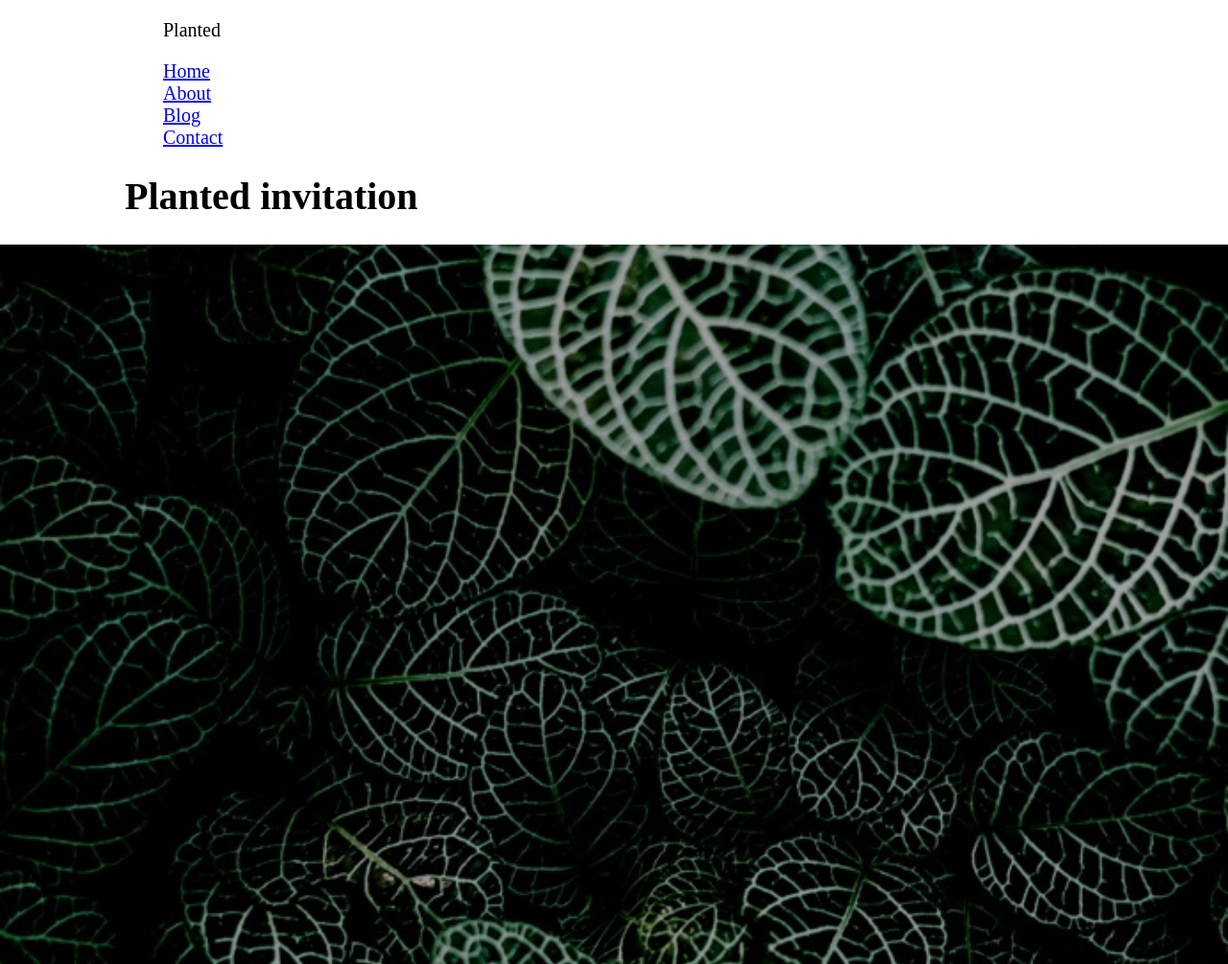
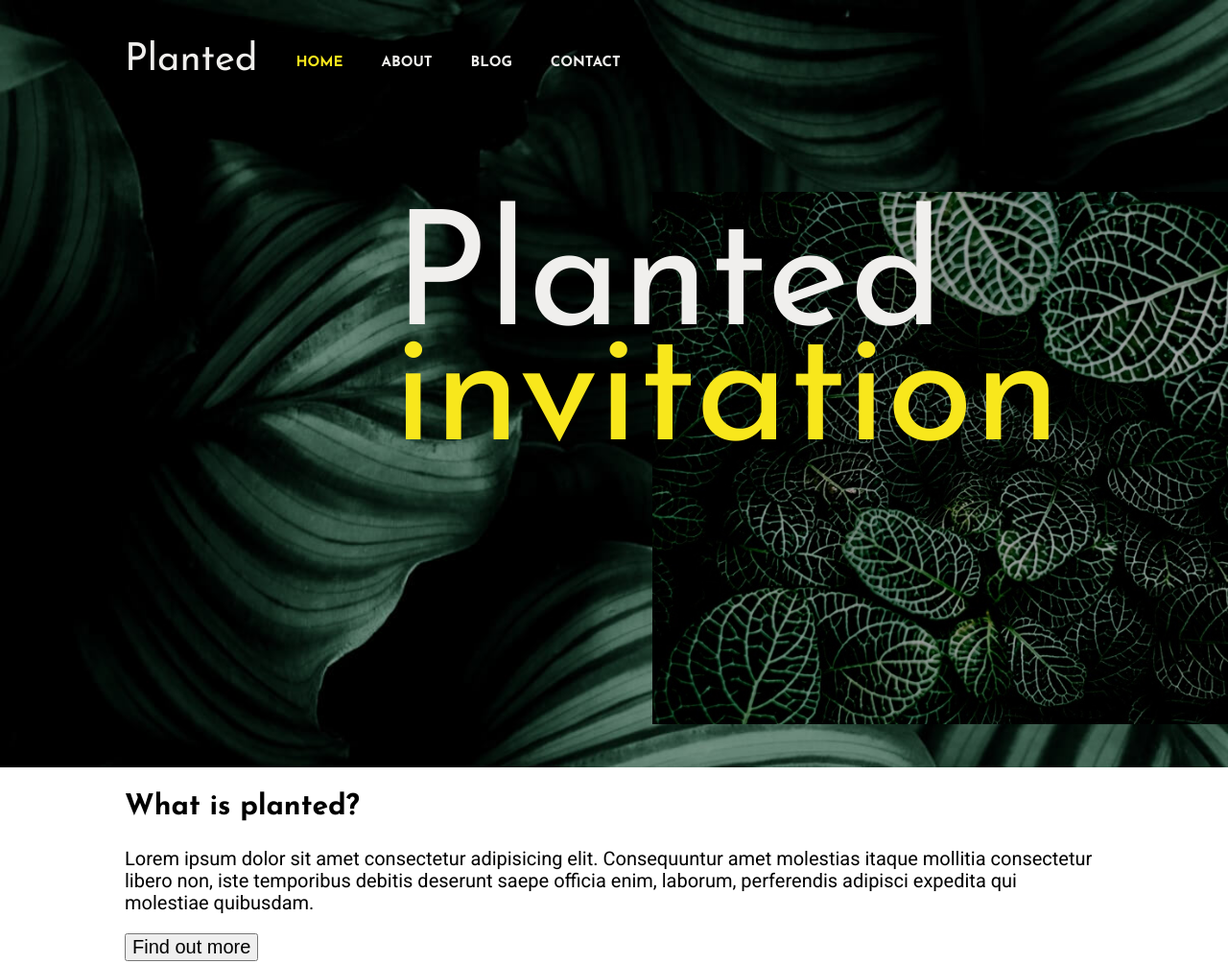
Before and after one commit to Nakams26/Project-1, a plain HTML site: page index.html in a window 1280 px wide. Shown: the top 1005 px of the page at 96% size. Drawn offline with Linux system fonts and the light colour scheme.

Commit message:
Adding Sass files and styling header index

```diff
--- a/index.html
+++ b/index.html
@@ -5,23 +5,29 @@
     <meta http-equiv="X-UA-Compatible" content="IE=edge" />
     <meta name="viewport" content="width=device-width, initial-scale=1.0" />
     <title>index</title>
-    <link rel="stylesheet" href="./styles.css" />
+    <link rel="stylesheet" href="./styles/style.css" />
+    <link rel="preconnect" href="https://fonts.googleapis.com" />
+    <link rel="preconnect" href="https://fonts.gstatic.com" crossorigin />
+    <link
+      href="https://fonts.googleapis.com/css2?family=Josefin+Sans:wght@300;400;700&family=Roboto&display=swap"
+      rel="stylesheet"
+    />
   </head>
   <body>
-    <header>
+    <header class="hIndex">
       <div class="wrapper">
         <nav>
           <ul>
-          <li><p>Planted</p></li>
-          <li><a href="./index.html">Home</a></li>
-          <li><a href="#About">About</a></li>
-          <li><a href="./blog.html">Blog</a></li>
-          <li><a href="./contact.html">Contact</a></li>
-        </ul>
+            <li><p class="title">Planted</p></li>
+            <li><a class="Home" href="./index.html">HOME</a></li>
+            <li><a class="About" href="#About">ABOUT</a></li>
+            <li><a class="Blog" href="./blog.html">BLOG</a></li>
+            <li><a class="Contact" href="./contact.html">CONTACT</a></li>
+          </ul>
         </nav>
         <h1>Planted <span>invitation</span></h1>
       </div>
-      <div class="imgContainer">
+      <div class="imgContainerHeader">
         <img
           src="./planted-final-assets/header-box.jpg"
           alt="Some plants, view from the top"
@@ -31,7 +37,7 @@
     <main>
       <section>
         <div class="wrapper">
-          <h2>What is planted</h2>
+          <h2>What is planted?</h2>
           <p>
             Lorem ipsum dolor sit amet consectetur adipisicing elit.
             Consequuntur amet molestias itaque mollitia consectetur libero non,
@@ -69,7 +75,12 @@
         </p>
         <button>Read more</button>
       </article>
-      <figure><img src="./planted-final-assets/right-flowers.jpg" alt="Nice picture of an all green flower"></figure>
+      <figure>
+        <img
+          src="./planted-final-assets/right-flowers.jpg"
+          alt="Nice picture of an all green flower"
+        />
+      </figure>
       <section>
         <div class="wrapper">
           <article>
@@ -127,16 +138,36 @@
             />
           </div>
           <h3>Planed's founder</h3>
-          <p>Lorem ipsum dolor sit amet consectetur adipisicing elit. Ad eveniet molestias corporis sapiente fugiat repellat! Illo mollitia nobis ratione nesciunt repellat, ducimus, consectetur laborum quod quibusdam voluptatem nisi, tempora adipisci.</p>
+          <p>
+            Lorem ipsum dolor sit amet consectetur adipisicing elit. Ad eveniet
+            molestias corporis sapiente fugiat repellat! Illo mollitia nobis
+            ratione nesciunt repellat, ducimus, consectetur laborum quod
+            quibusdam voluptatem nisi, tempora adipisci.
+          </p>
           <button>Find out more</button>
         </div>
       </section>
       <section class="Gallery">
         <div class="wrapper">
           <ul>
-            <li><img src="./planted-final-assets/gallery-image-1.jpg" alt="A view of a canopy entry"></li>
-            <li><img src="./planted-final-assets/gallery-image-2.jpg" alt="Multiple flower pot, view from the top"></li>
-            <li><img src="./planted-final-assets/gallery-image-3.jpg" alt="Multiple cactus"></li>
+            <li>
+              <img
+                src="./planted-final-assets/gallery-image-1.jpg"
+                alt="A view of a canopy entry"
+              />
+            </li>
+            <li>
+              <img
+                src="./planted-final-assets/gallery-image-2.jpg"
+                alt="Multiple flower pot, view from the top"
+              />
+            </li>
+            <li>
+              <img
+                src="./planted-final-assets/gallery-image-3.jpg"
+                alt="Multiple cactus"
+              />
+            </li>
           </ul>
         </div>
       </section>
--- /dev/null
+++ b/styles/sass/partials/_footer.scss
@@ -0,0 +1,12 @@
+@use "variables" as *;
+
+
+footer{
+    display: flex;
+    flex-direction: column;
+    justify-content: center;
+    text-align: center;
+    background-color: $primaryBlack;
+    color: white;
+    height: 10vh;
+}
--- /dev/null
+++ b/styles/sass/partials/_headerIndex.scss
@@ -0,0 +1,37 @@
+@use "variables" as *;
+
+.hIndex {
+  height: 100vh;
+  background-color: blue;
+  background-image: url(../planted-final-assets/home-image-1.jpg);
+  background-size: cover;
+  position: relative;
+}
+
+.imgContainerHeader {
+  width: 600px;
+  position: absolute;
+  right: 0;
+  top: 200px;
+}
+// Changing color of home menu
+
+.Home {
+  color: $primaryYellow;
+}
+
+.hIndex h1 {
+  position: absolute;
+  left: 32%;
+  z-index: 10;
+  color: $primaryWhite;
+  font-family: $primaryFont;
+  font-weight: 400;
+  font-size: 8.3rem;
+  line-height: 6rem;
+}
+
+span {
+  display: block;
+  color: $primaryYellow;
+}
--- /dev/null
+++ b/styles/sass/partials/_nav.scss
@@ -0,0 +1,31 @@
+@use "variables" as *;
+ul {
+  list-style: none;
+}
+
+a {
+  text-decoration: none;
+}
+
+nav ul {
+  display: flex;
+  align-items: center;
+  padding: 0;
+  margin: 0;
+  p {
+    font-family: $primaryFont;
+  }
+  li {
+    padding: 0px 40px 0px 0px;
+    color: $primaryWhite;
+  }
+  a {
+    color: $primaryWhite;
+    font-family: $primaryFont;
+    font-weight: 700;
+    font-size: 0.75rem;
+  }
+  .title {
+    font-size: 2rem;
+  }
+}
--- a/styles.css
+++ b/styles/sass/partials/_setup.scss
@@ -12,10 +12,3 @@ html { box-sizing: border-box; font-size:125%;}
     width: 90%;
     margin: 0 auto;
 }
-/* Global styling */
-ul {
-    list-style: none;
-}
-li{
-    text-decoration: none;
-}
--- /dev/null
+++ b/styles/sass/partials/_variables.scss
@@ -0,0 +1,8 @@
+$primaryBlack: #2c2c2c;
+$primaryYellow: #f8e71c;
+$primaryWhite: #f0efed;
+$primaryGreen: #074115;
+$secondaryGreen: #0f902d;
+
+$primaryFont: "Josefin Sans", sans-serif;
+$secondaryFont: "Roboto", sans-serif;
--- /dev/null
+++ b/styles/sass/style.scss
@@ -0,0 +1,17 @@
+@use "partials/setup";
+@use "partials/footer";
+@use "partials/nav";
+@use "partials/headerIndex";
+@use "partials/variables" as *;
+
+p,
+a {
+  font-family: $secondaryFont;
+}
+
+h2,
+h3,
+h4 {
+  font-family: $primaryFont;
+  font-weight: 700;
+}
```
Also changed, not shown: blog.html (+7 -1 lines), contact.html (+7 -1 lines), styles/style.css (added).
